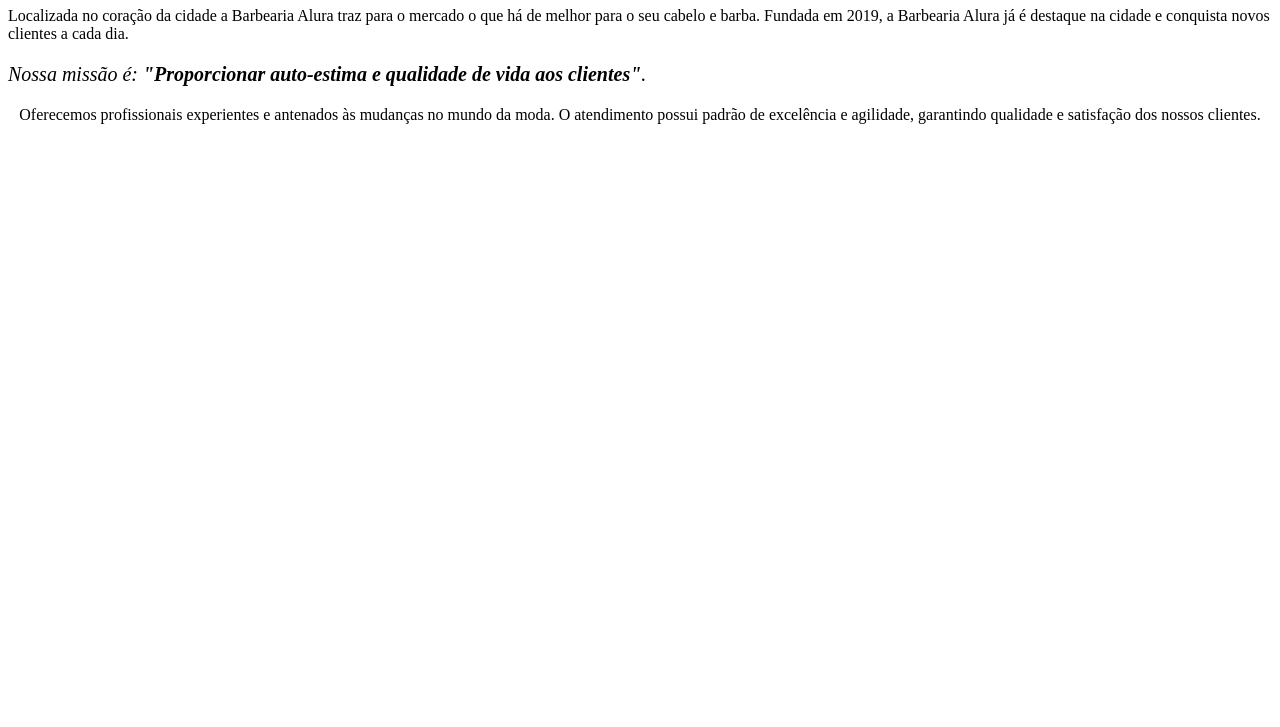
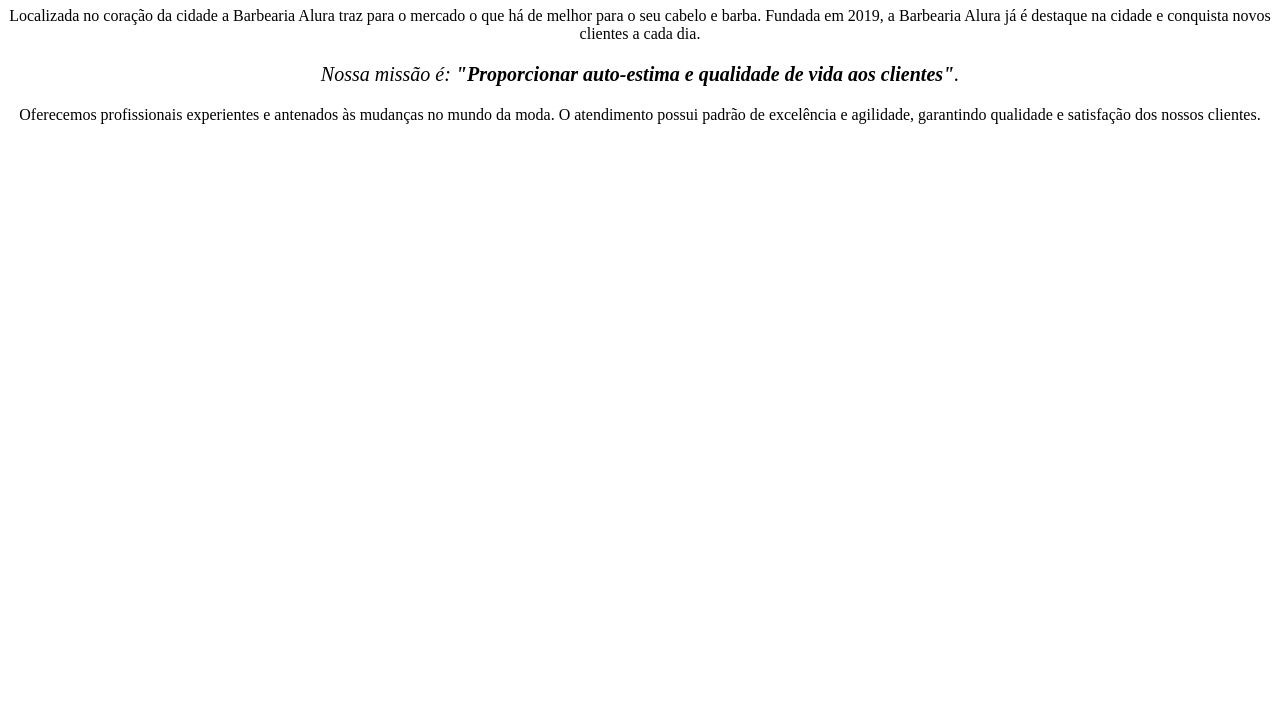
Before and after one commit to douglasvanzin/teste2, a plain HTML site: page index.html in a window 1280 px wide. Shown: the part 73-800 px from the top of the page. Drawn offline with Linux system fonts and the light colour scheme.

Commit message:
atualização com style

```diff
--- a/index.html
+++ b/index.html
@@ -4,6 +4,11 @@
     <head>
         <meta charset="UTF-8">
         <title>Barbearia Alura</title>
+        <style>
+            p{
+                text-align: center;
+            }
+        </style>
     </head>
 
     <body>
```
